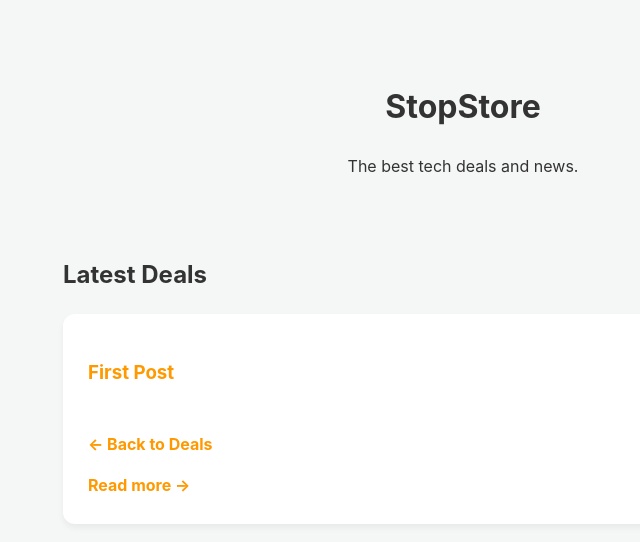
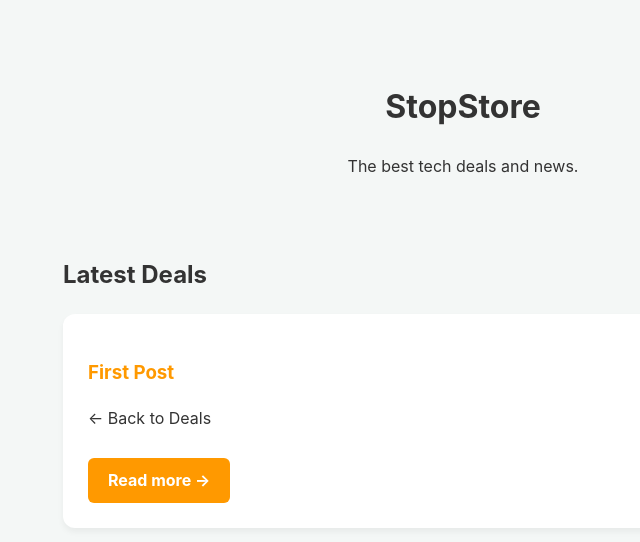
Before and after one commit to him001133/stopstore-simple, a Jekyll site: the page built from index.html, in a window 1280 px wide. Shown: the top 542 px of the page, without its empty margins (177-817 px from the left). Built offline with Jekyll 4.4.1, drawn with Linux system fonts in a browser that asks for light colours.

Commit message:
Enhance post links and excerpt formatting
Updated post links to include base URL and modified excerpt display.

```diff
--- a/index.html
+++ b/index.html
@@ -8,10 +8,11 @@ title: Home
 </header>
 
 <h2>Latest Deals</h2>
+
 {% for post in site.posts %}
     <div class="post-card">
-        <h3><a href="{{ post.url }}">{{ post.title }}</a></h3>
-        <p>{{ post.excerpt }}</p>
-        <a href="{{ post.url }}">Read more →</a>
+        <h3><a href="{{ site.baseurl }}{{ post.url }}">{{ post.title }}</a></h3>
+        <p>{{ post.excerpt | strip_html | truncatewords: 20 }}</p>
+        <a href="{{ site.baseurl }}{{ post.url }}" class="btn">Read more →</a>
     </div>
 {% endfor %}
```
